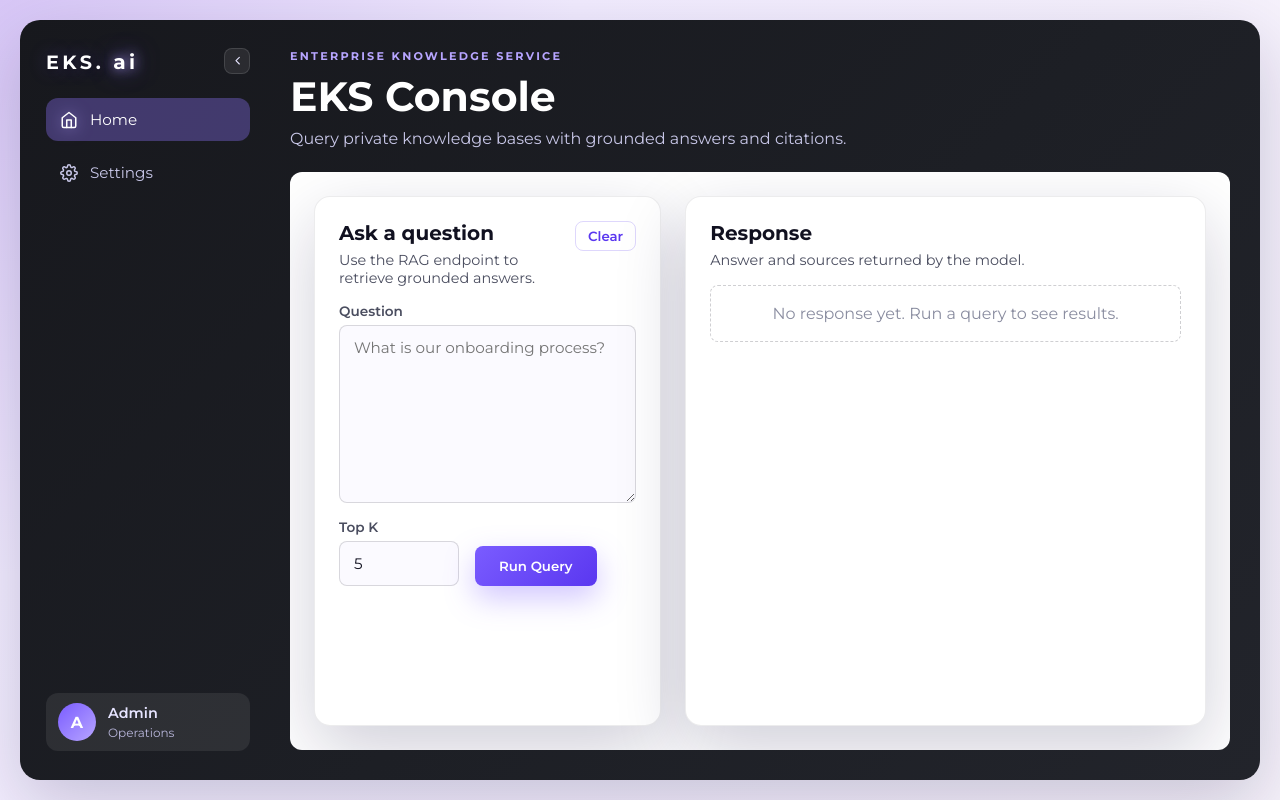
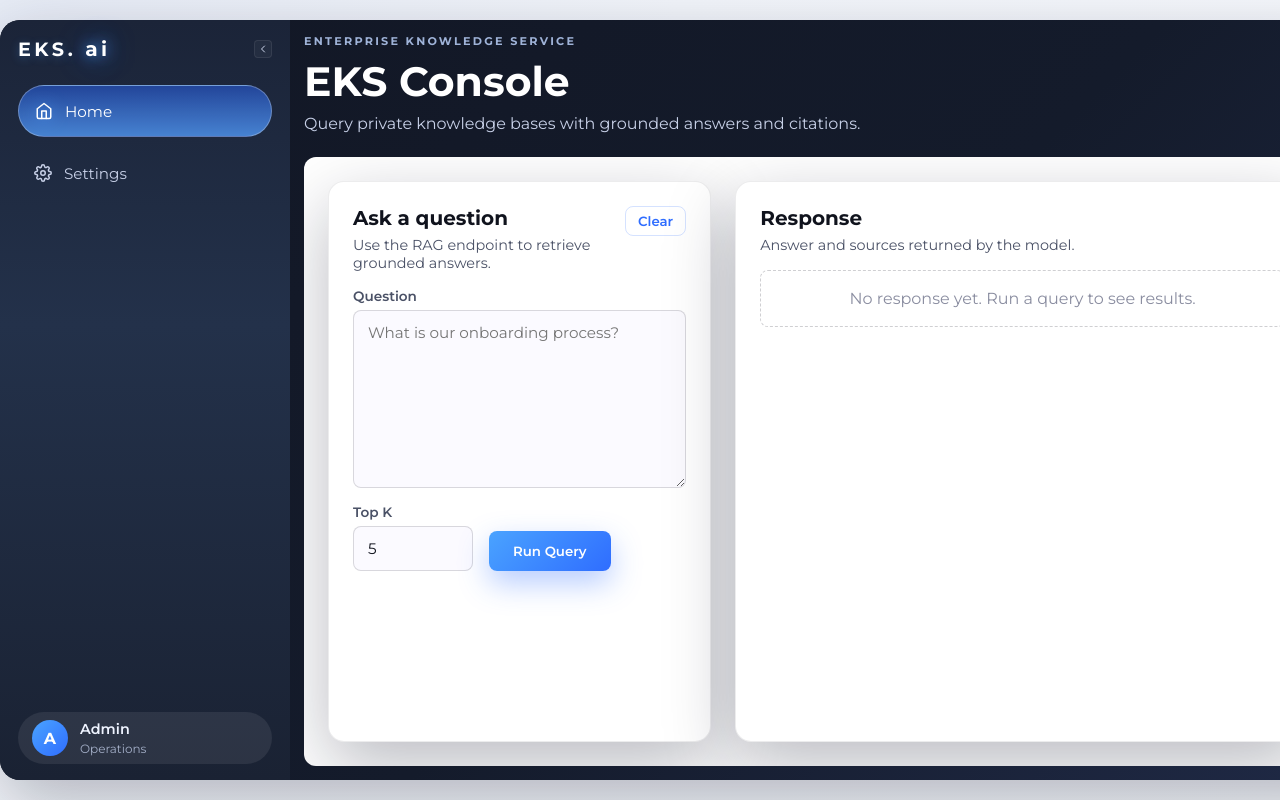
Before and after one commit to andrematostech/enterprise-knowledge-service, a React (Vite) app in the folder web/: page / in a window 1280 px wide. Built offline with nearby package versions, Linux system fonts and the light colour scheme.

Commit message:
frontend fixes_3

```diff
--- a/web/src/index.css
+++ b/web/src/index.css
@@ -1,16 +1,16 @@
 :root {
   color-scheme: light;
   font-family: "Montserrat", system-ui, sans-serif;
-  --ink: #111120;
-  --ink-soft: #4a4d5f;
-  --paper: #f4f1f6;
-  --accent: #7a5cff;
-  --accent-strong: #5a37f0;
+  --ink: #10131d;
+  --ink-soft: #4a5166;
+  --paper: #f4f6fb;
+  --accent: #4aa3ff;
+  --accent-strong: #2f6dff;
   --card: #ffffff;
-  --sidebar: #141427;
-  --sidebar-soft: #1d1d34;
-  --border: rgba(17, 17, 32, 0.08);
-  --shadow: 0 24px 70px rgba(21, 17, 64, 0.2);
+  --sidebar: #141b2d;
+  --sidebar-soft: #1c2438;
+  --border: rgba(16, 19, 29, 0.08);
+  --shadow: 0 24px 70px rgba(11, 16, 35, 0.28);
   --radius-panel: 16px;
   --radius-inner: 8px;
 }
@@ -27,7 +27,7 @@ body {
 
 body {
   margin: 0;
-  background: radial-gradient(circle at top left, #d8c7f7 0%, #f2ecff 38%, #f7f3fb 100%);
+  background: radial-gradient(circle at top left, #e7ecf6 0%, #f3f6fb 45%, #f7f9fd 100%);
   color: var(--ink);
   min-height: 100vh;
   font-family: "Montserrat", system-ui, sans-serif;
@@ -42,13 +42,13 @@ button {
   min-height: calc(100vh - 40px);
   height: calc(100vh - 40px);
   margin: 20px auto;
-  padding: 15px 16px 16px;
-  background: linear-gradient(135deg, #17181d 0%, #1d1f25 55%, #22242b 100%);
+  padding: 0 12px 0 0;
+  background: linear-gradient(135deg, #121725 0%, #141b2b 55%, #1f2945 100%);
   border-radius: 20px;
   box-shadow: var(--shadow);
   gap: 0;
-  max-width: 1400px;
-  width: calc(100% - 40px);
+  max-width: 1520px;
+  width: calc(100% + 80px);
   align-items: stretch;
   user-select: none;
 }
@@ -60,17 +60,20 @@ button {
 }
 
 .sidebar {
-  width: 240px;
-  color: #e6e4ff;
-  padding: 13px 26px 13px 10px;
+  width: 290px;
+  color: #dce4f6;
+  padding: 16px 18px;
   display: flex;
   flex-direction: column;
   transition: width 0.2s ease, padding 0.2s ease;
+  background: linear-gradient(180deg, #1b2438 0%, #23314a 40%, #1a2233 100%);
+  border-radius: 20px 0 0 20px;
+  height: 100%;
 }
 
 .sidebar.is-collapsed {
-  width: 76px;
-  padding: 13px 10px;
+  width: 71px;
+  padding: 16px 10px;
 }
 
 .sidebar_header {
@@ -80,38 +83,61 @@ button {
   gap: 12px;
 }
 
+.sidebar.is-collapsed .sidebar_header {
+  justify-content: center;
+  gap: 6px;
+}
+
+.sidebar.is-collapsed .sidebar_brand {
+  text-align: center;
+}
+
 .sidebar_brand {
   font-weight: 700;
   font-size: 1.2rem;
   text-transform: none;
   letter-spacing: 0.18em;
   color: #ffffff;
-  text-shadow: 0 2px 6px rgba(0, 0, 0, 0.35), 0 0 18px rgba(122, 92, 255, 0.35);
+  text-shadow: 0 2px 10px rgba(74, 163, 255, 0.3);
 }
 
 .brand_ai {
   color: #ffffff;
   text-transform: lowercase;
-  text-shadow: 0 0 12px rgba(183, 165, 255, 0.9), 0 0 24px rgba(122, 92, 255, 0.75);
+  text-shadow: 0 0 14px rgba(74, 163, 255, 0.9), 0 0 28px rgba(47, 109, 255, 0.8);
   font-size: 1.05em;
 }
 
 .sidebar_toggle {
-  width: 26px;
-  height: 26px;
-  border-radius: 8px;
-  border: 1px solid rgba(255, 255, 255, 0.12);
-  background: rgba(255, 255, 255, 0.08);
-  color: #e6e4ff;
+  width: 18px;
+  height: 18px;
+  padding: 0;
+  border-radius: 4px;
+  border: 1px solid rgba(255, 255, 255, 0.08);
+  background: rgba(255, 255, 255, 0.04);
+  color: #cfd8ee;
   display: grid;
   place-items: center;
   cursor: pointer;
-  transition: background 0.2s ease, border-color 0.2s ease;
+  transition: background 0.2s ease, border-color 0.2s ease, color 0.2s ease;
+}
+
+.sidebar_toggle svg {
+  width: 12px;
+  height: 12px;
+  display: block;
+}
+
+.sidebar.is-collapsed .sidebar_toggle {
+  border-color: transparent;
+  background: transparent;
+  color: #b9c7e3;
 }
 
 .sidebar_toggle:hover {
-  background: rgba(143, 118, 255, 0.25);
-  border-color: rgba(143, 118, 255, 0.4);
+  background: rgba(74, 163, 255, 0.25);
+  border-color: rgba(74, 163, 255, 0.45);
+  color: #ffffff;
 }
 
 .sidebar_nav {
@@ -124,21 +150,24 @@ button {
 .nav_item {
   border: none;
   background: transparent;
-  color: #c8c7e8;
-  padding: 12px 14px;
-  border-radius: var(--radius-inner);
+  color: #c7d0e7;
+  padding: 0 16px;
+  height: 52px;
+  border-radius: 999px;
   text-align: left;
   cursor: pointer;
   font-size: 0.95rem;
-  transition: background 0.2s ease, color 0.2s ease;
+  transition: background 0.2s ease, color 0.2s ease, box-shadow 0.2s ease;
   display: flex;
   align-items: center;
   gap: 12px;
+  user-select: none;
 }
 
 .nav_item.collapsed {
   justify-content: center;
-  padding: 12px;
+  padding: 0;
+  height: 52px;
 }
 
 .nav_label {
@@ -161,46 +190,49 @@ button {
 }
 
 .nav_item.active {
-  background: rgba(143, 118, 255, 0.35);
-  border-radius: 12px;
+  background: linear-gradient(180deg, rgba(37, 78, 178, 0.8), rgba(78, 146, 235, 0.85));
+  border: 1px solid rgba(210, 218, 232, 0.35);
+  border-radius: 999px;
   color: #ffffff;
+  box-shadow: none;
 }
 
 .nav_item.active .nav_icon {
-  filter: drop-shadow(0 0 8px rgba(183, 165, 255, 0.75));
+  filter: drop-shadow(0 0 8px rgba(74, 163, 255, 0.8));
 }
 
 .nav_item:hover {
-  background: rgba(143, 118, 255, 0.18);
+  background: rgba(74, 163, 255, 0.15);
   color: #ffffff;
 }
 
 .nav_item.active:hover {
-  background: rgba(143, 118, 255, 0.35);
+  background: linear-gradient(180deg, rgba(37, 78, 178, 0.8), rgba(78, 146, 235, 0.85));
   color: #ffffff;
 }
 
 .sidebar.is-collapsed .nav_item.active {
   background: transparent;
-  color: #c8c7e8;
+  color: #c7d0e7;
+  box-shadow: none;
 }
 
 .sidebar.is-collapsed .nav_item.active .nav_icon {
-  color: #b7a5ff;
-  filter: drop-shadow(0 0 10px rgba(183, 165, 255, 0.8));
+  color: #79c2ff;
+  filter: drop-shadow(0 0 12px rgba(74, 163, 255, 0.9));
 }
 
 .sidebar.is-collapsed .nav_item:hover {
   background: transparent;
-  color: #c8c7e8;
+  color: #c7d0e7;
 }
 
 .sidebar.is-collapsed .nav_item:hover .nav_icon {
-  color: #d8c7ff;
+  color: #9ad2ff;
 }
 
 .sidebar.is-collapsed .nav_item.active:hover .nav_icon {
-  color: #b7a5ff;
+  color: #79c2ff;
 }
 
 .sidebar_footer {
@@ -213,14 +245,16 @@ button {
   align-items: center;
   gap: 12px;
   background: rgba(255, 255, 255, 0.08);
-  padding: 10px 12px;
-  border-radius: 12px;
+  padding: 0 14px;
+  height: 52px;
+  border-radius: 999px;
 }
 
 .user_chip.collapsed {
   justify-content: center;
   padding: 0;
   background: transparent;
+  height: auto;
 }
 
 .user_chip.collapsed .user_details {
@@ -231,18 +265,19 @@ button {
   margin: 0;
   font-weight: 600;
   font-size: 0.9rem;
+  color: #eef3ff;
 }
 
 .user_chip span {
   font-size: 0.75rem;
-  color: #b7b5d9;
+  color: #a3aec7;
 }
 
 .avatar {
-  width: 38px;
-  height: 38px;
+  width: 36px;
+  height: 36px;
   border-radius: 999px;
-  background: linear-gradient(135deg, #7a5cff, #b7a5ff);
+  background: linear-gradient(135deg, #4aa3ff, #2f6dff);
   display: grid;
   place-items: center;
   font-weight: 700;
@@ -273,7 +308,7 @@ button {
   text-transform: uppercase;
   letter-spacing: 0.2em;
   font-size: 0.7rem;
-  color: #b7a5ff;
+  color: #9fb3d8;
   font-weight: 700;
   margin: 0;
 }
@@ -286,7 +321,7 @@ button {
 
 .lead {
   margin: 0;
-  color: #c8c7e8;
+  color: #c7d0e7;
 }
 
 .grid {
@@ -392,7 +427,7 @@ textarea {
 }
 
 .primary {
-  background: linear-gradient(135deg, #7a5cff, #5a37f0);
+  background: linear-gradient(135deg, #4aa3ff, #2f6dff);
   color: white;
   border: none;
   border-radius: var(--radius-inner);
@@ -400,7 +435,7 @@ textarea {
   font-weight: 600;
   cursor: pointer;
   transition: transform 0.2s ease, box-shadow 0.2s ease, background 0.2s ease;
-  box-shadow: 0 12px 30px rgba(122, 92, 255, 0.35);
+  box-shadow: 0 12px 30px rgba(47, 109, 255, 0.35);
 }
 
 .primary:disabled {
@@ -411,12 +446,12 @@ textarea {
 
 .primary:hover:not(:disabled) {
   transform: translateY(-2px);
-  background: linear-gradient(135deg, #8f76ff, #6a4eff);
+  background: linear-gradient(135deg, #69b5ff, #3f7dff);
 }
 
 .ghost {
-  border: 1px solid rgba(90, 55, 240, 0.2);
-  color: #5a37f0;
+  border: 1px solid rgba(47, 109, 255, 0.2);
+  color: #2f6dff;
   padding: 6px 12px;
   border-radius: var(--radius-inner);
   background: transparent;
@@ -426,9 +461,9 @@ textarea {
 }
 
 .ghost:hover {
-  color: #7a5cff;
-  border-color: rgba(122, 92, 255, 0.35);
-  background: rgba(122, 92, 255, 0.08);
+  color: #4aa3ff;
+  border-color: rgba(74, 163, 255, 0.35);
+  background: rgba(74, 163, 255, 0.08);
 }
 
 .alert {
@@ -473,8 +508,8 @@ textarea {
 }
 
 .badge {
-  background: rgba(122, 92, 255, 0.12);
-  color: #5a37f0;
+  background: rgba(74, 163, 255, 0.12);
+  color: #2f6dff;
   padding: 4px 8px;
   border-radius: var(--radius-inner);
   font-size: 0.75rem;
@@ -507,7 +542,7 @@ textarea {
 }
 
 .footer {
-  color: #c8c7e8;
+  color: #c7d0e7;
   font-size: 0.9rem;
 }
 
@@ -560,12 +595,12 @@ textarea {
   }
 
   .app_shell {
-    padding: 24px;
-    width: calc(100% - 32px);
+    padding: 12px;
+    width: calc(100% - 24px);
   }
 
   .main_content {
-    padding: 24px 24px 0;
+    padding: 12px 12px 0;
   }
 
   .home_grid {
```
